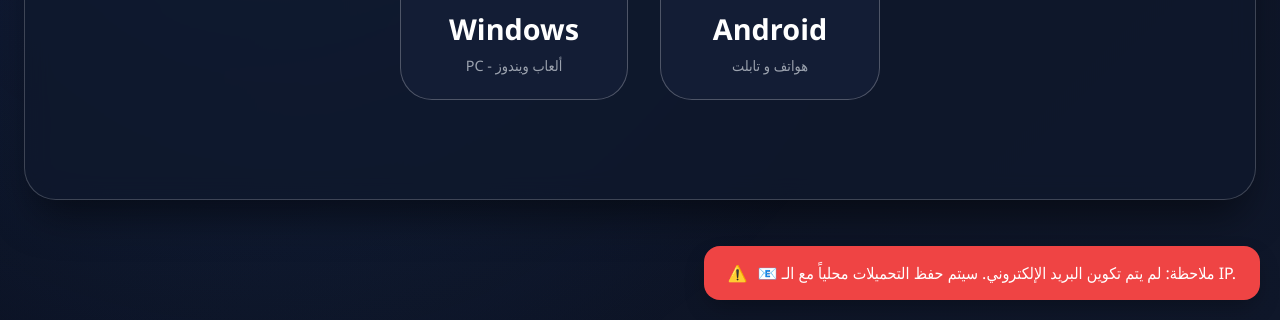
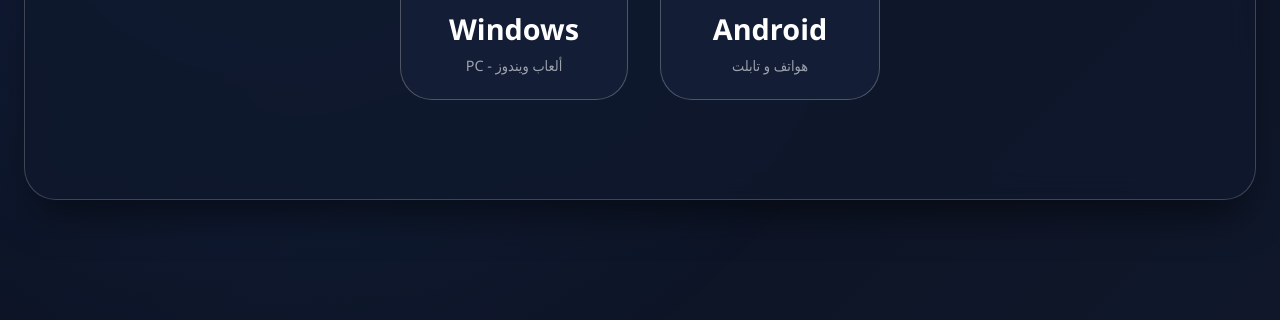
Before and after one commit to ue7g2ucaitxiwycigq/ue7g2ucatixiwycigq.github.io, a plain HTML site: page index.html in a window 1280 px wide. Shown: the part 480-800 px from the top of the page. Drawn offline with nearby package versions, Linux system fonts and the light colour scheme; no server answers.

Commit message:
Update index.html

```diff
--- a/index.html
+++ b/index.html
@@ -715,7 +715,7 @@
         const testIP = await getUserIP();
         console.log(`🌐 Your IP Address: ${testIP}`);
 
-        if (EMAIL_CONFIG.PUBLIC_KEY === "Q-yoeSmLD_YD222rl") {
+        if (EMAIL_CONFIG.PUBLIC_KEY === "YOUR_PUBLIC_KEY") {
             console.warn("⚠️ EmailJS not configured. Please add your keys to EMAIL_CONFIG");
             setTimeout(() => {
                 showToast("📧 ملاحظة: لم يتم تكوين البريد الإلكتروني. سيتم حفظ التحميلات محلياً مع الـ IP.", true);
```
